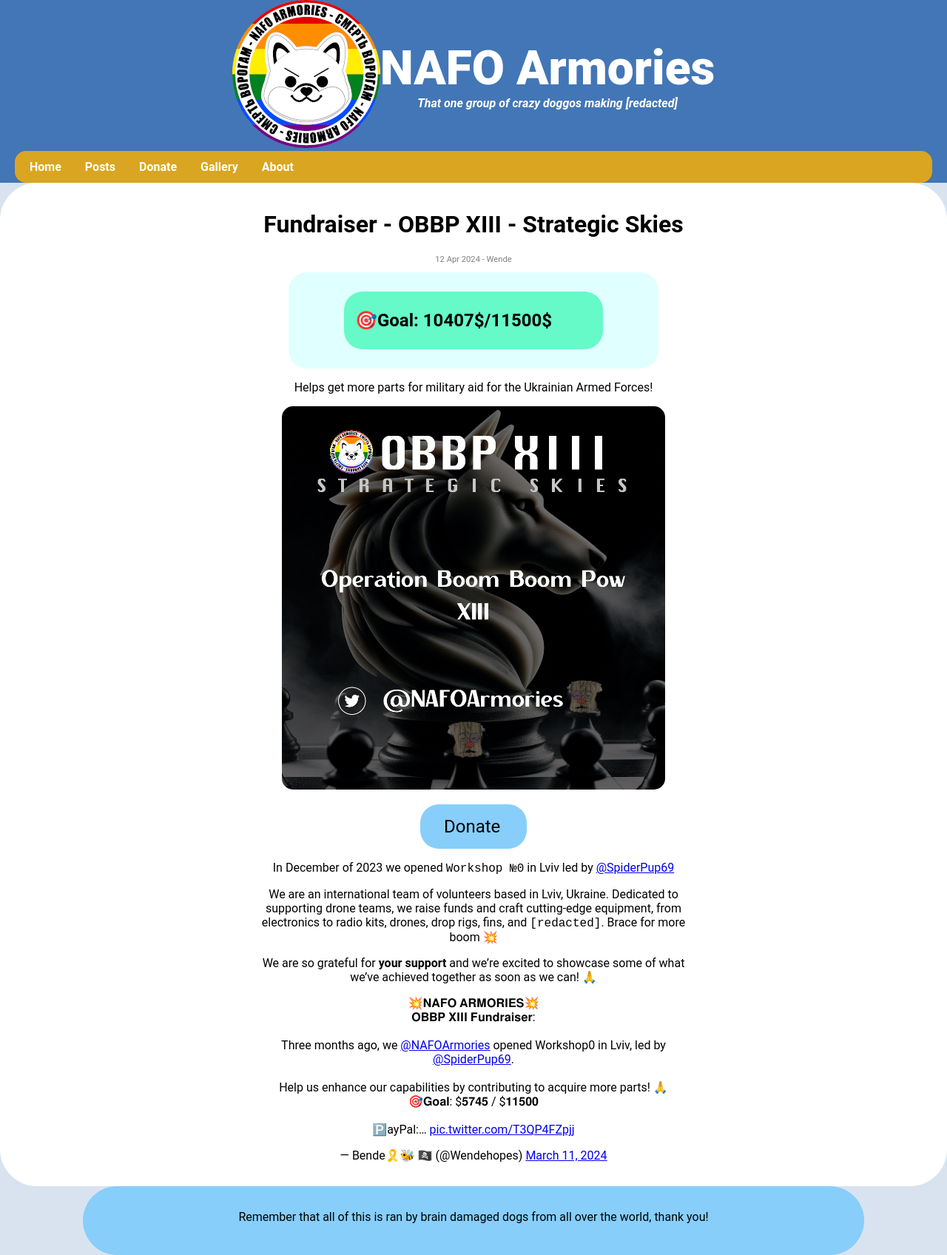
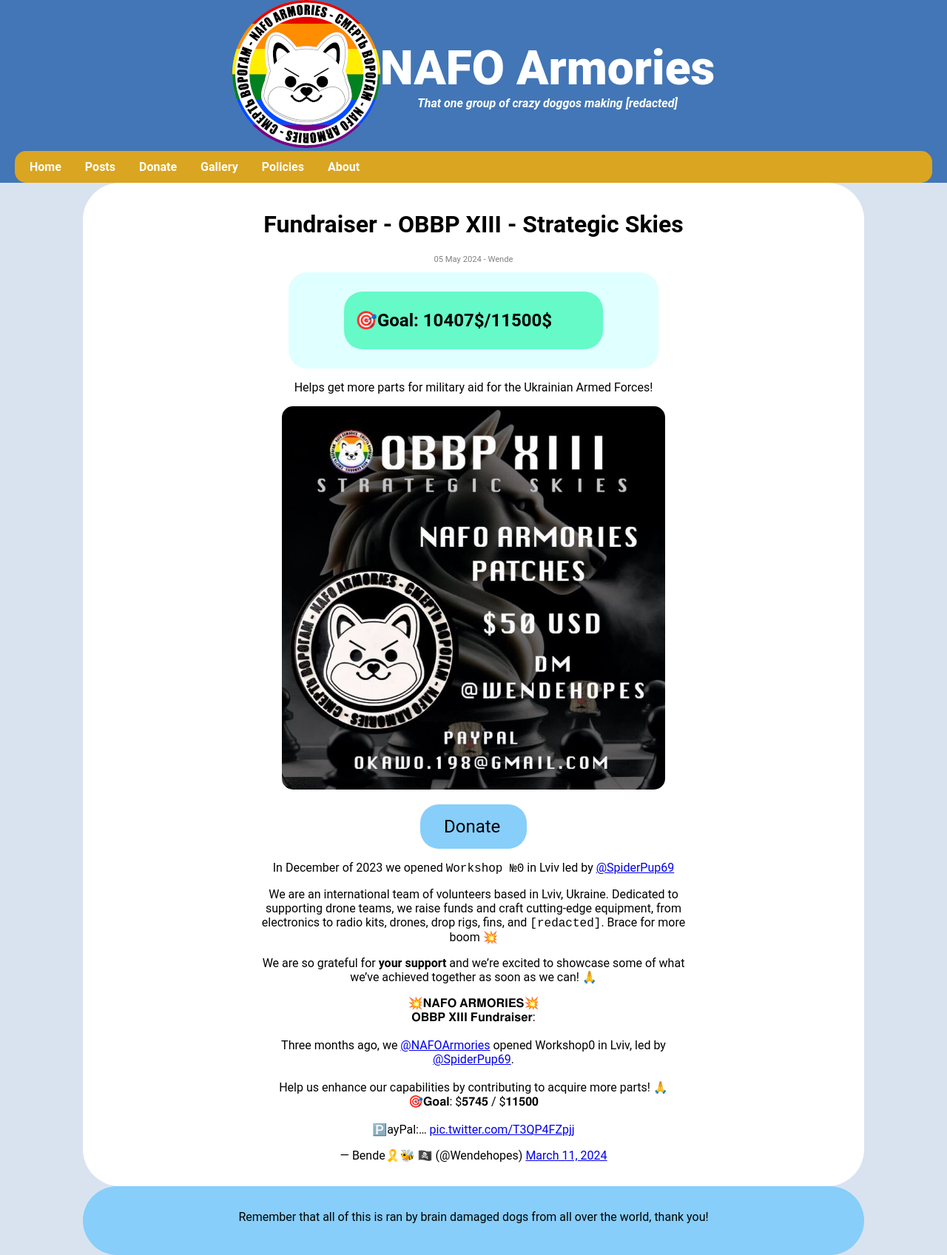
Before and after one commit to nafoarmories/nafoarmories.github.io, a Jekyll site: the page built from docs/_posts/2024-03-10-fundraiser-obbp-13.md, in a window 1280 px wide. Shown: the whole page at 74% size. Built offline with Jekyll 4.4.1, drawn with Linux system fonts in a browser that asks for light colours; comment, search, counter and statistics services are not loaded.

Commit message:
docs: Updated stats, added CoC and videos to the gallery
Signed-off-by: Oleh Vorobiov <oleh.vorobiov@hobovrlabs.org>

```diff
--- a/docs/_data/navigation.yml
+++ b/docs/_data/navigation.yml
@@ -7,5 +7,7 @@ items:
   url: /donate/
 - title: Gallery
   url: /gallery/
+- title: Policies
+  url: /policies/
 - title: About
   url: /about/
--- a/docs/_data/stats.yml
+++ b/docs/_data/stats.yml
@@ -8,9 +8,9 @@ define: &total_raised 82806$
 
 overall_stats:
 - title: Drop Rig Systems
-  count: 718
+  count: 738
 - title: Leyleys
-  count: 166
+  count: 196
 - title: Mavic Type Drones
   count: 28
 - title: Fins/Tails
--- /dev/null
+++ b/docs/_includes/youtube_vod.html
@@ -0,0 +1,3 @@
+<div class="youtube-player">
+<iframe width="560" height="315" src="https://www.youtube-nocookie.com/embed/{{ include.video_id }}" title="YouTube video player" frameborder="0" allow="accelerometer; autoplay; clipboard-write; encrypted-media; gyroscope; picture-in-picture; web-share" referrerpolicy="strict-origin-when-cross-origin" allowfullscreen></iframe>
+</div>
--- a/docs/_posts/2024-03-10-fundraiser-obbp-13.md
+++ b/docs/_posts/2024-03-10-fundraiser-obbp-13.md
@@ -1,17 +1,17 @@
 ---
 layout: post
 title:  "Fundraiser - OBBP XIII - Strategic Skies"
-date: 	2024-04-12
+date: 2024-05-05
 author: Wende
 categories: fundraisers update obbp13
-image: assets/images/gallery/@NafoArmories.png
+image: assets/images/gallery/leyley-v1.3-pile.png
 ---
 
 {% include stat_display.html stats=site.data.stats.current_fundraiser %}
 
 Helps get more parts for military aid for the Ukrainian Armed Forces!
 
-![obbp13]({{ "assets/images/gallery/obbp13.png" | relative_url }})
+![obbp13]({{ "assets/images/gallery/obbp13-cover-patches.jpg" | relative_url }})
 
 {% include donate_button.html %}
 
--- a/docs/assets/css/nafoarms.scss
+++ b/docs/assets/css/nafoarms.scss
@@ -79,14 +79,14 @@ body {
     flex: 2;
     padding: 1rem;
     border-radius: 50px;
-    min-width: 80vw;
-    max-width: 100vw;
+    width: 80vw;
     height: 100%;
     margin-left: auto;
     margin-right: auto;
 }
 
 .nafoarms-main p {
+    overflow-wrap: break-word;
     width: min(45vw, 80%);
     margin-left: auto;
     margin-right: auto;
@@ -279,7 +279,7 @@ body {
 
 .nafoarms-gallery {
     display: flex;
-    flex-direction: row;
+    flex-direction: column;
     align-items: center;
     justify-items: center;
 }
@@ -300,6 +300,18 @@ body {
 
 .nafoarms-gallery img:hover {
     width: 12vw;
+}
+
+.youtube-player {
+    border-radius: 15px;
+    overflow: hidden;
+    z-index: 1;
+    height: 310px;
+    width: 560px;
+    margin-left: auto;
+    margin-right: auto;
+    margin-top: 1rem;
+    margin-bottom: 1rem;
 }
 
 @media (min-width: 768px) {
@@ -375,7 +387,7 @@ body {
     }
 
     .nafoarms-main {
-        max-width: 90vw;
+        width: 90vw;
     }
 
     .nafoarms-main p {
--- a/docs/donate.markdown
+++ b/docs/donate.markdown
@@ -11,6 +11,8 @@ There are a few ways you can help us financially
 
 {% include donate_section.html links=site.data.links.donation %}
 
+If you want to get a patch, for a donation of 50$ or more, message {% include handle_link.md thing=site.data.twitter.wende %} afterwards!
+
 ## Where Your Money Goes
 
 Here are some of the things we manufacture and source for the Ukrainian Armed Forces
--- a/docs/gallery.markdown
+++ b/docs/gallery.markdown
@@ -5,7 +5,11 @@ permalink: /gallery/
 image: assets/images/pride_100x100.png
 ---
 
-# Gallery
+# Videos
+
+{% include youtube_vod.html video_id="Dt99a0Q-slg" %}
+
+# Pictures
 
 Click on any image to view it in full size
 
```
Also changed, not shown: docs/policies.md (added, +35 -0 lines), docs/assets/images/gallery/leyley-v1.3-pile.png (added), docs/assets/images/gallery/obbp13-cover-patches.jpg (added).
